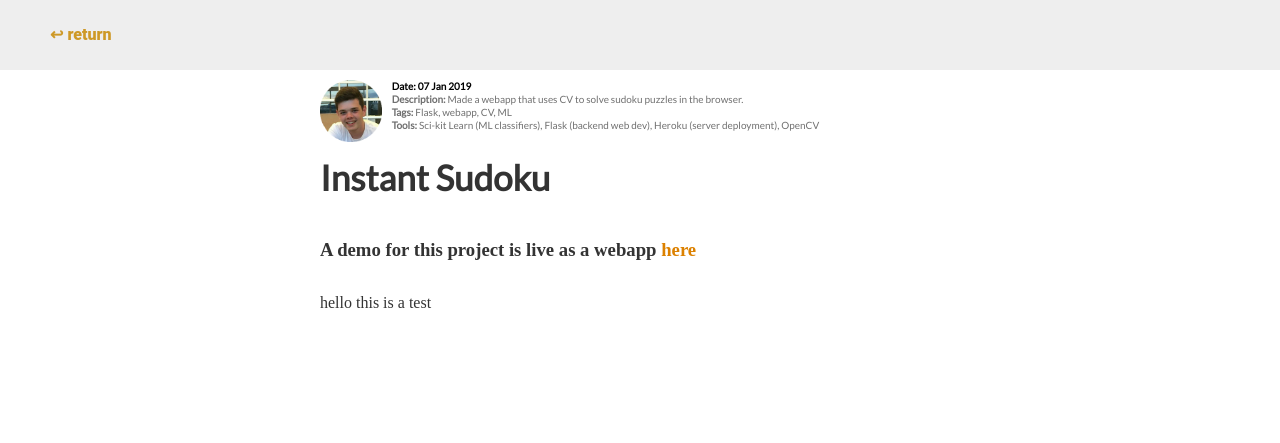
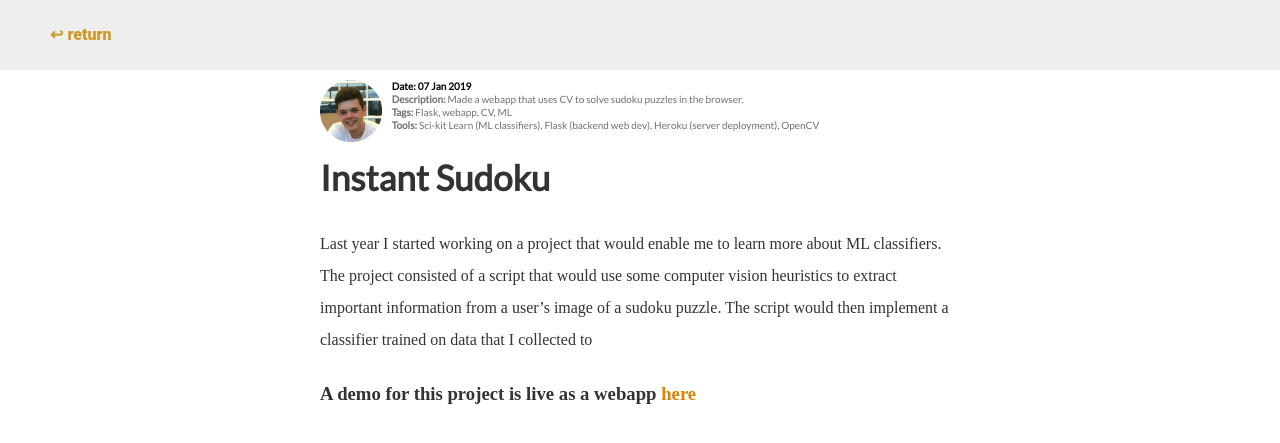
Before and after one commit to andrewmourcos/andrewmourcos.github.io, a Jekyll site: the page built from projects/_posts/2019-01-07-Instant Sudoku.md, in a window 1280 px wide. Shown: the top 443 px of the page. Built offline with Jekyll 4.4.1, drawn with Linux system fonts in a browser that asks for light colours; some web fonts are replaced.

Commit message:
Update 2019-01-07-Instant Sudoku.md

```diff
--- a/projects/_posts/2019-01-07-Instant Sudoku.md
+++ b/projects/_posts/2019-01-07-Instant Sudoku.md
@@ -8,5 +8,5 @@ tools: Sci-kit Learn (ML classifiers), Flask (backend web dev), Heroku (server d
 img2: yeet
 ---
 
+Last year I started working on a project that would enable me to learn more about ML classifiers. The project consisted of a script that would use some computer vision heuristics to extract important information from a user's image of a sudoku puzzle. The script would then implement a classifier trained on data that I collected to
 ### A demo for this project is live as a webapp <a href="https://instant-sudoku.herokuapp.com">here</a>
-hello this is a test
```
